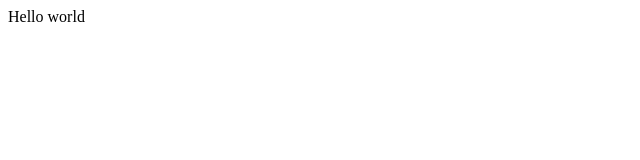
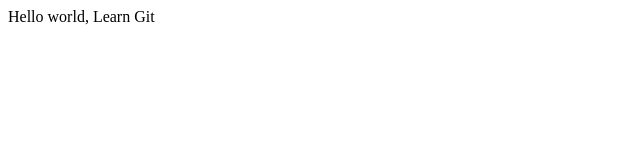
Before and after one commit to supplycode/lecture0, a plain HTML site: page hello.html in a window 1280 px wide. Shown: the full height of the page, 0-640 px from the left. Drawn offline with Linux system fonts and the light colour scheme.

Commit message:
Update hello.html

```diff
--- a/hello.html
+++ b/hello.html
@@ -6,6 +6,6 @@
     <title>Page HTML</title>
 </head>
 <body>
-    Hello world
+    Hello world, Learn Git
 </body>
 </html>
```
